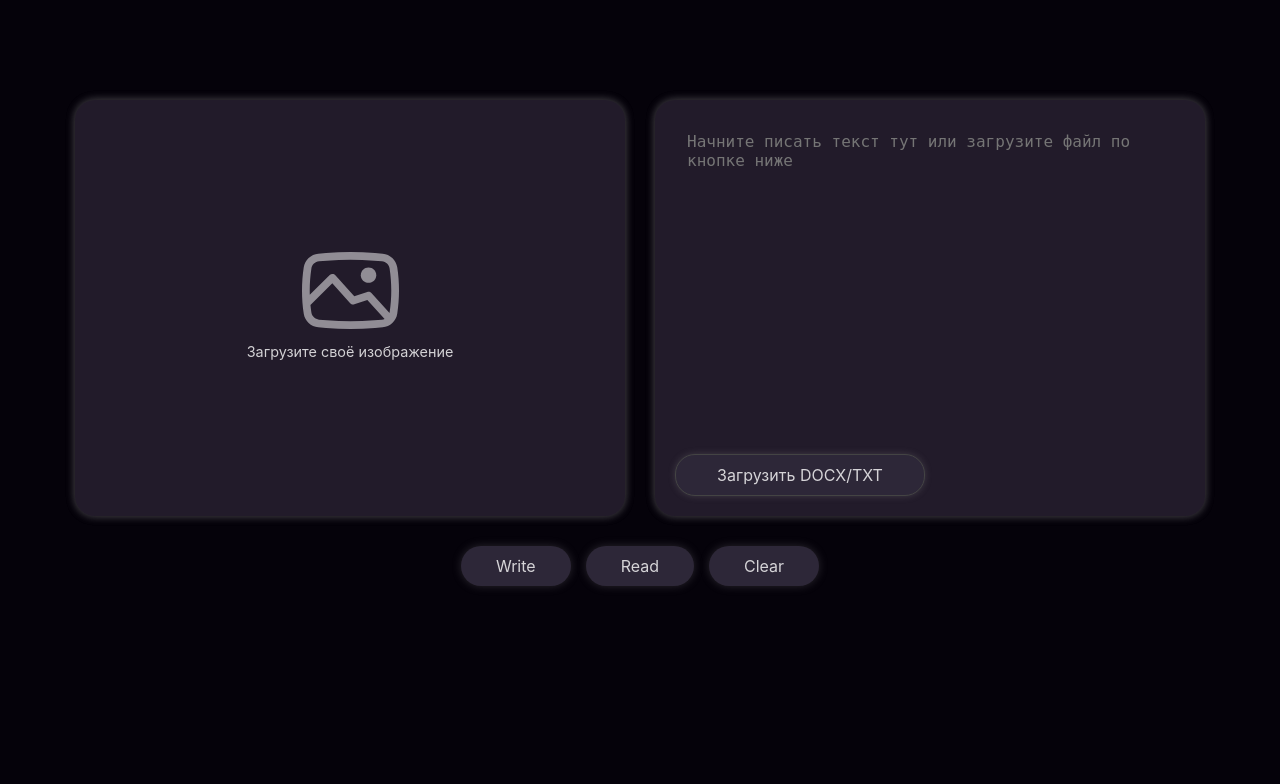
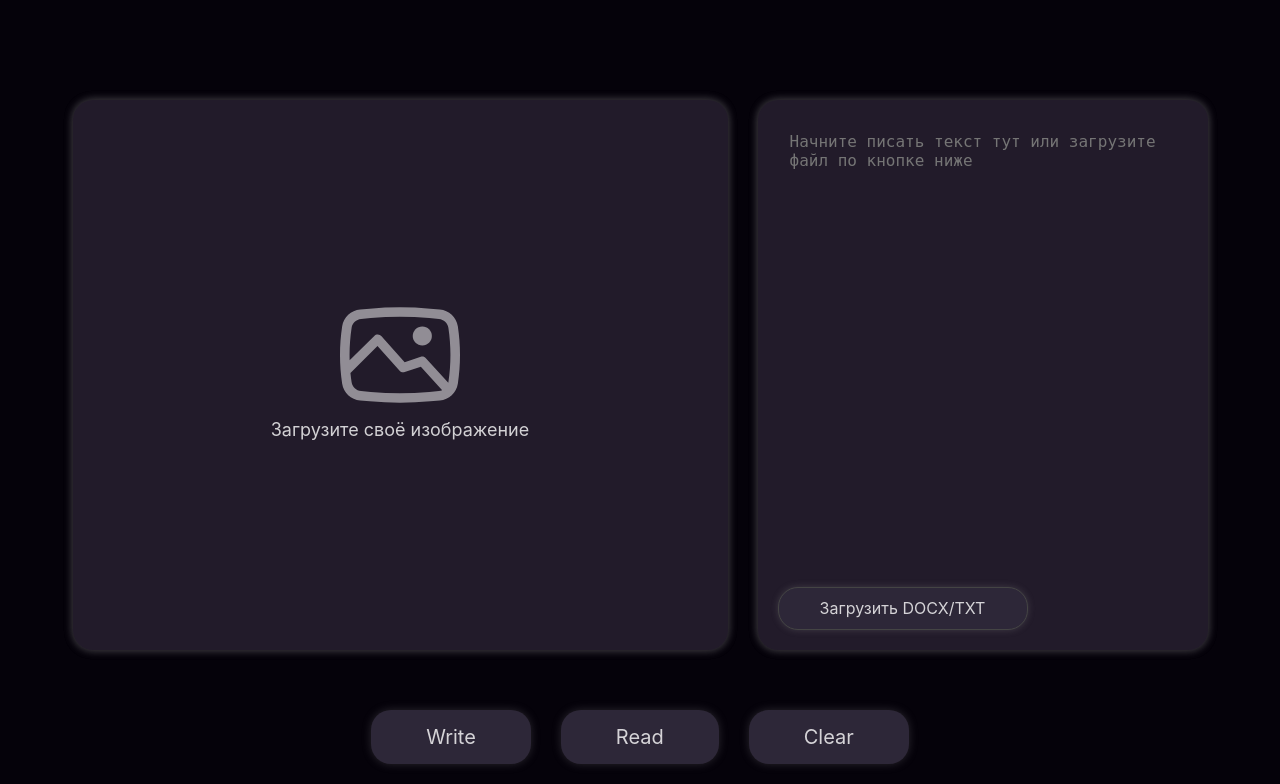
Before and after one commit to goorst/govno2, a Flask app: page / in a window 1280 px wide. Shown: the part 97-881 px from the top of the page. Before the commit the page ends 685 px from the top, so only its background shows below. Run offline with Flask 3, Linux system fonts and the light colour scheme.

Commit message:
не нравится верстка кнопок с низу (action-buttons)

```diff
--- a/static/css/style.css
+++ b/static/css/style.css
@@ -52,8 +52,10 @@ header {
 }
 
 .image-box {
-    width: 550px;
-    height: 416px;
+    /* width: 550px;
+    height: 416px; */
+    width: 655px;
+    height: 550px;
     background-color: #221B2A;
     border-radius: 20px;
     padding: 20px;
@@ -70,8 +72,10 @@ header {
 }
 
 .text-box {
-    width: 550px;
-    height: 416px;
+    /* width: 550px;
+    height: 416px; */
+    width: 450px;
+    height: 550px;
     background-color: #221B2A;
     border-radius: 20px;
     padding: 20px;
@@ -105,8 +109,10 @@ header {
 }
 
 .placeholder-img {
-    width: 97px;
-    height: 77px;
+    /* width: 97px;
+    height: 77px; */
+    width: 120px;
+    height: 100px;
     display: block;
     margin-bottom: 1px;
 }
@@ -122,7 +128,7 @@ header {
 
 .upload-placeholder p {
     margin-top: 10px;
-    font-size: 0.9rem;
+    font-size: 18px;
     text-align: center;
     max-width: 80%;
 }
@@ -180,19 +186,23 @@ header {
 .action-buttons {
     display: flex;
     justify-content: center;
-    gap: 15px;
-    margin-top: 20px;
+    /* gap: 15px; */
+    gap: 30px;
+    /* margin-top: 40px; */
+    margin-top: 60px;
 }
 
 .action-buttons button {
-    padding: 10px 35px;
+    /* padding: 10px 35px; */
+    padding: 15px 55px;
     background-color: #2d2738;
     color: rgba(255, 255, 255, 0.8);
     font-family: 'Inter';
     border: none;
     border-radius: 20px;
     cursor: pointer;
-    font-size: 16px;
+    /* font-size: 16px; */
+    font-size: 20px;
     transition: background-color 0.3s ease;
     box-shadow:
         0 0 10px rgba(153, 153, 153, 0.25);
```
